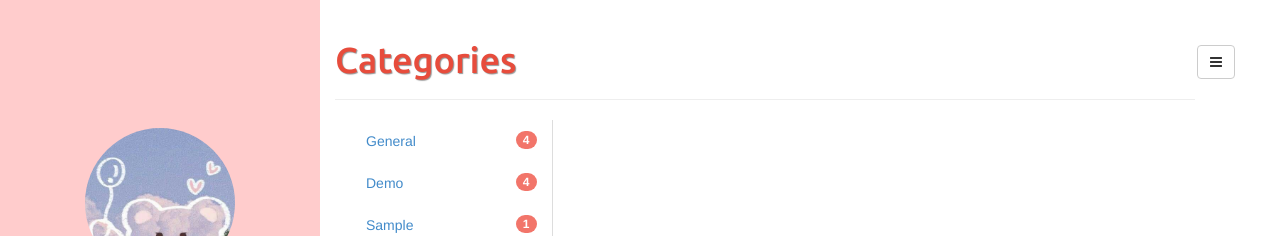
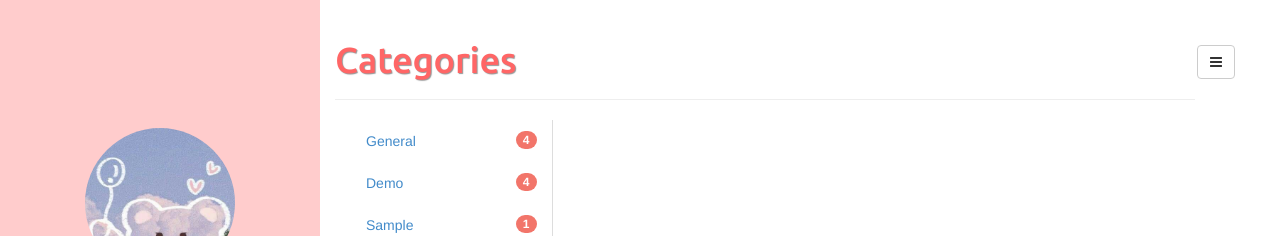
Before and after one commit to sumi-0011/sumi-0011.github.io, a Jekyll site: the page built from categories.html, in a window 1280 px wide. Shown: the top 236 px of the page. Built offline with Jekyll 4.4.1, drawn with Linux system fonts in a browser that asks for light colours.

Commit message:
Update style.css

```diff
--- a/assets/css/style.css
+++ b/assets/css/style.css
@@ -82,7 +82,7 @@ article .share .gplus:hover {
 }
 
 .page-header {
-	color: #e74c3c;
+	color: #FF6666;
 	text-shadow: 1px 1px 1px rgba(150, 150, 150, 1);
 }
 
@@ -130,7 +130,7 @@ article.home h1 a,
 article.home h2 a,
 article.home h3 a,
 article.home h4 a {
-	color: #f2756a;
+	color: #FF6666;
 }
 article.home h1 a:hover,
 article.home h2 a:hover,
```
